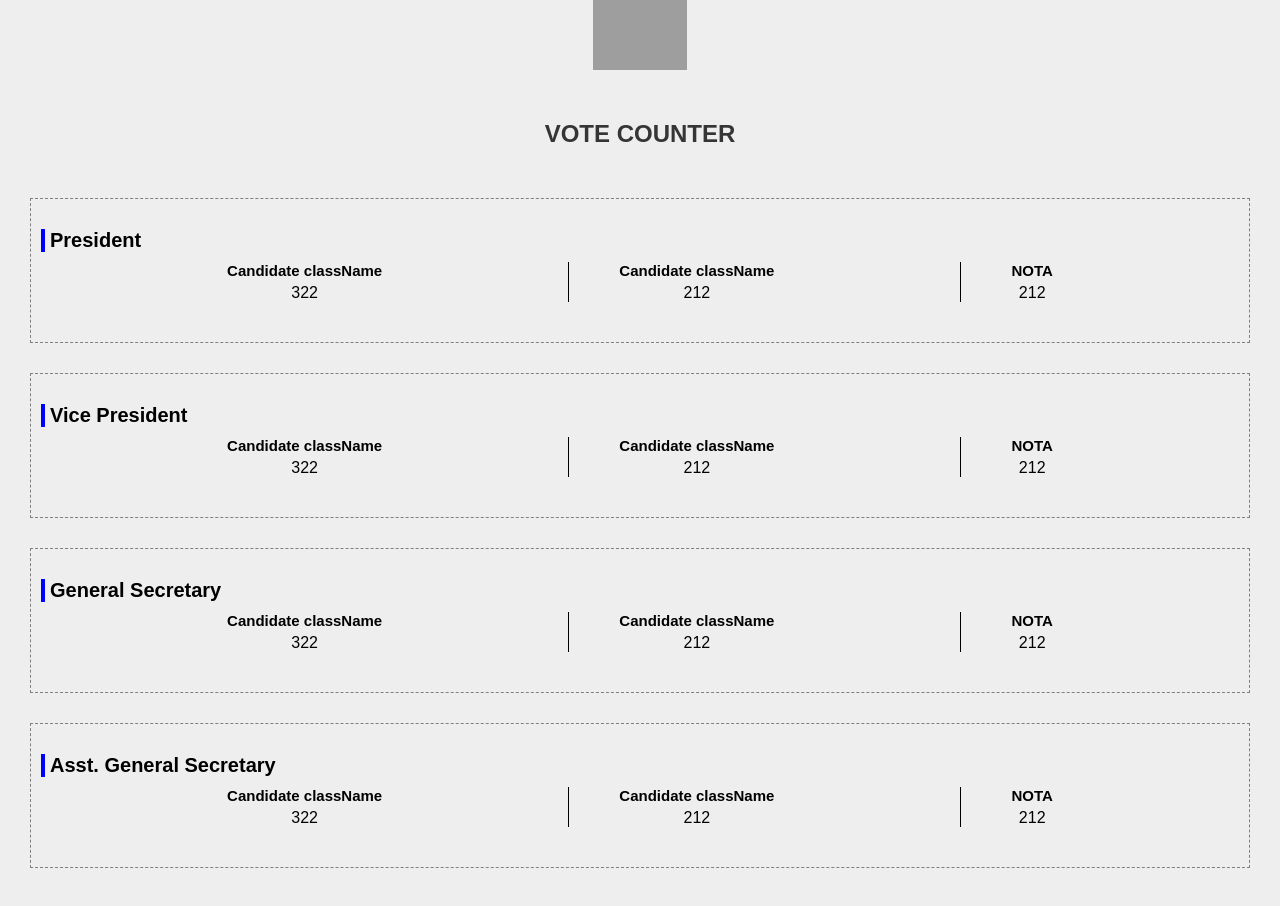
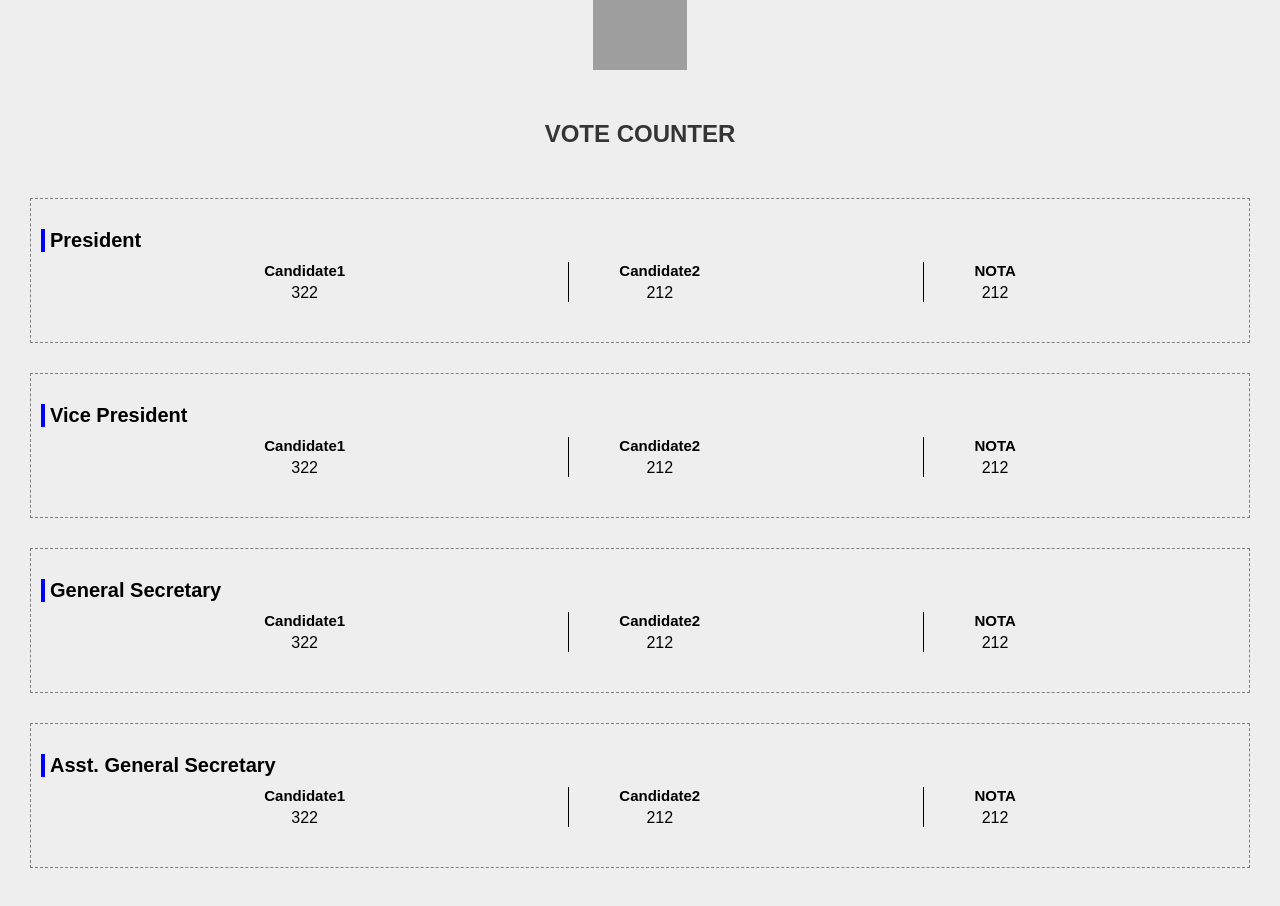
Before and after one commit to Asabsoftsol/voting-system, a React (Create React App) app in the folder admin/: page / in a window 1280 px wide. Shown: the top 906 px of the page. Built offline with nearby package versions, Linux system fonts and the light colour scheme; grey boxes are pictures that could not be loaded.

Commit message:
minor update

```diff
--- a/admin/src/App.js
+++ b/admin/src/App.js
@@ -12,11 +12,11 @@ function App() {
         <p>President</p>
         <div className="grid">
           <div className="can1 candidate">
-            <h3>Candidate className</h3>
+            <h3>Candidate1</h3>
             <span>322</span>
           </div>
           <div className="can2 candidate">
-            <h3>Candidate className</h3>
+            <h3>Candidate2</h3>
             <span>212</span>
           </div>
           <div className="nota candidate">
@@ -30,11 +30,11 @@ function App() {
         <p>Vice President</p>
         <div className="grid">
           <div className="can1 candidate">
-            <h3>Candidate className</h3>
+            <h3>Candidate1</h3>
             <span>322</span>
           </div>
           <div className="can2 candidate">
-            <h3>Candidate className</h3>
+            <h3>Candidate2</h3>
             <span>212</span>
           </div>
           <div className="nota candidate">
@@ -48,11 +48,11 @@ function App() {
         <p>General Secretary</p>
         <div className="grid">
           <div className="can1 candidate">
-            <h3>Candidate className</h3>
+            <h3>Candidate1</h3>
             <span>322</span>
           </div>
           <div className="can2 candidate">
-            <h3>Candidate className</h3>
+            <h3>Candidate2</h3>
             <span>212</span>
           </div>
           <div className="nota candidate">
@@ -66,11 +66,11 @@ function App() {
         <p>Asst. General Secretary</p>
         <div className="grid">
           <div className="can1 candidate">
-            <h3>Candidate className</h3>
+            <h3>Candidate1</h3>
             <span>322</span>
           </div>
           <div className="can2 candidate">
-            <h3>Candidate className</h3>
+            <h3>Candidate2</h3>
             <span>212</span>
           </div>
           <div className="nota candidate">
```
